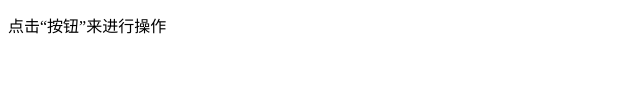
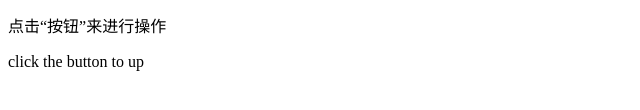
Before and after one commit to LWJcoder/canvasGame, a plain HTML site: page index.html in a window 1280 px wide. Shown: the part 310-420 px from the top of the page, without its empty margins (0-640 px from the left). Drawn offline with Linux system fonts and the light colour scheme.

Commit message:
Update and rename youxi.html to index.html

```diff
--- a/youxi.html
+++ b/index.html
@@ -18,6 +18,7 @@
 		<button onclick="move('down')" onmouseup="stopMove()">down</button>-->
 		<button onmousedown="acl(-0.2)" onmouseup="acl(0.1)">上升</button>
 		<p>点击“按钮”来进行操作</p>
+		<p>click the button to up</p
 	</div>
 	<script type="text/javascript" src="game.js"></script>
 
```
